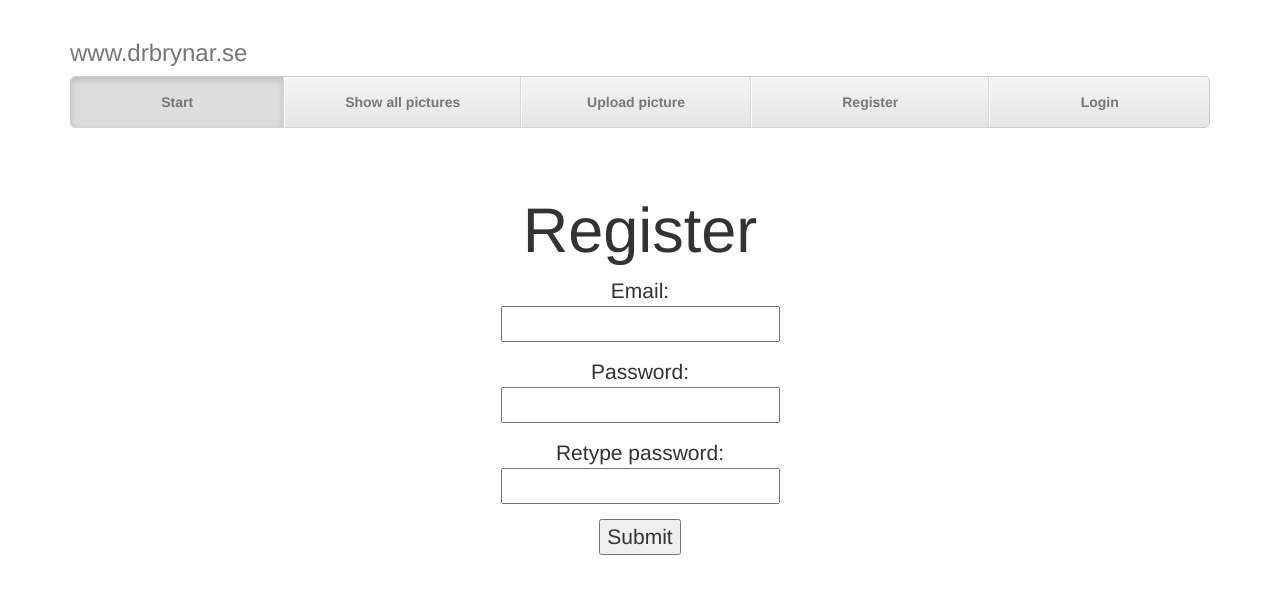
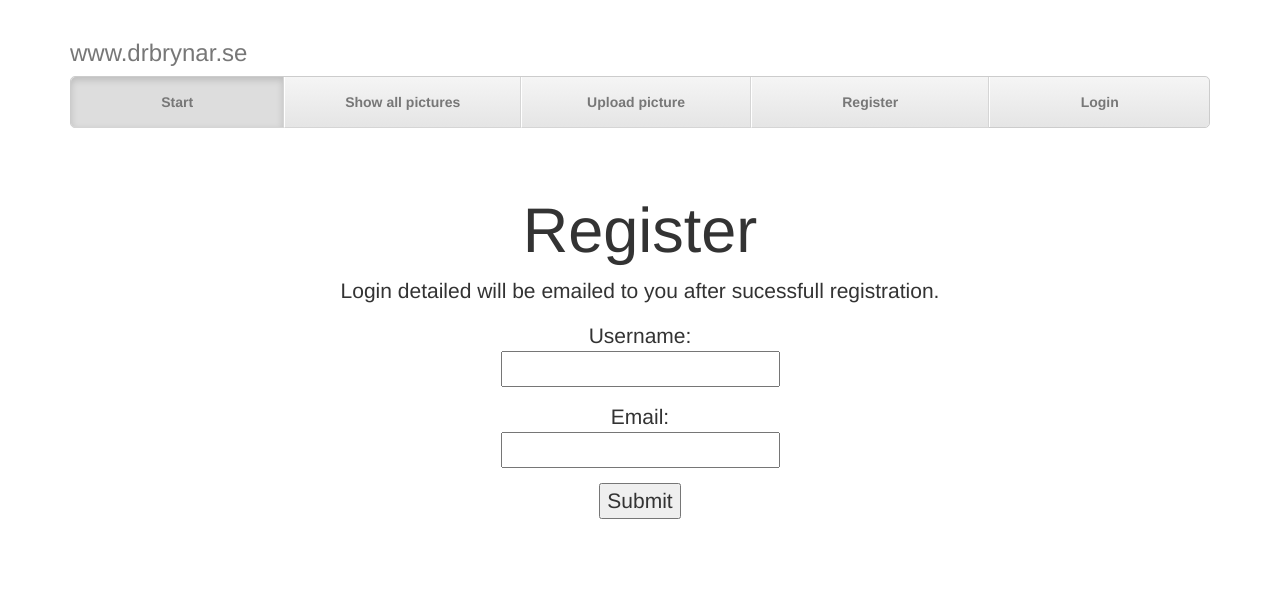
Before and after one commit to drzobin/www.drbrynar.se, a Flask app: template templates/register.html in a window 1280 px wide. Shown: the top 594 px of the page. Run offline with Flask 2, Linux system fonts and the light colour scheme; the template is opened without the code that fills it, so the values that code supplies are empty; some libraries are stand-ins or nearby versions.

Commit message:
changing registration to sending email with user/password and validating pictures

```diff
--- a/app.py
+++ b/app.py
@@ -6,7 +6,8 @@ from flask_sqlalchemy import SQLAlchemy
 from werkzeug import secure_filename
 from flask_recaptcha import ReCaptcha
 from flask.ext.images import Images
-import hashlib, datetime, random, os
+from email.mime.text import MIMEText
+import hashlib, datetime, random, os, smtplib, string, imghdr, shutil
 
 app = Flask(__name__)
 app.config.from_pyfile("config.py")
@@ -19,15 +20,44 @@ login_manager.login_view = 'login'
 
 images = Images(app)
 
+#temp folder to save files befor moved to upload folder
+app.config['TMP_FOLDER'] = '/opt/www.drbrynar.se/tmp/'
+
 #folder to save uploaded files to
 app.config['UPLOAD_FOLDER'] = '/opt/www.drbrynar.se/static/pictures/'
+
 #allowed file exstenstion when uploading a file
-app.config['ALLOWED_EXTENSIONS'] = set(['tiff','jpeg','jpg','png','img','tif','gif','bmp'])
+app.config['ALLOWED_EXTENSIONS'] = set(['tiff','jpeg','jpg','png','gif','bmp'])
+
 #max size of the uploaded files
 app.config['MAX_CONTENT_LENGTH'] = 4 * 1024 * 1024
 
 def allowed_file(filename):
   return '.' in filename and filename.rsplit('.', 1)[1] in app.config['ALLOWED_EXTENSIONS']
+
+def sendPasswordByEmail(toEmail,username,password):
+  mailSubject = "Login details on www.drbrynar.se"
+  mailText = "Username: " + username + "\n" + "Password: " + password + "\n\n" + "Kind regards" + "\n" + "DrBrynar"
+  msg = MIMEText(mailText)
+
+  msg["Subject"] = mailSubject
+  msg["From"] = "no-reply@www.drbrynar.se"
+  msg["To"] = toEmail
+
+  s = smtplib.SMTP('localhost')
+  s.sendmail(msg["From"], msg["To"], msg.as_string())
+  s.quit()
+
+def genID(size=32):
+  chars=string.ascii_uppercase + string.digits
+  return ''.join(random.choice(chars) for _ in range(size))
+
+
+def generatePassword(length):
+  chars = string.ascii_letters + string.digits + '!@#$%&*()/[]=?'
+  random.seed = (os.urandom(1024))
+
+  return ''.join(random.choice(chars) for i in range(length))
 
 @app.before_first_request
 def setup():
@@ -47,19 +77,29 @@ def load_user(id):
 @app.route("/")
 def start():
   if request.method == 'GET':
-    db.session.add(Logg("GET start", request.remote_addr,request.user_agent.string))
+    #logg to db
+    db.session.add(Logg("GET /", request.remote_addr,request.user_agent.string))
     db.session.commit()
-    rand = random.randrange(0, db.session.query(Picture).count())
-    pic_row = db.session.query(Picture)[rand]
-    #pic_filename = url_for('static', filename ="pictures/" + pic_row.filename)
-    return render_template('start.html', pic = pic_row)
+
+    #if there has not been any picture upload show error
+    if db.session.query(Picture).count() == 0:
+      return render_template('error.html', error_message = "No pictures is uploaded :(")
+    #show random picture to user
+    else:
+      rand = random.randrange(0, db.session.query(Picture).count())
+      pic_row = db.session.query(Picture)[rand]
+
+      return render_template('start.html', pic = pic_row)
 
 @app.route("/show_all_pics")
 def show_all_pics():
   if request.method == 'GET':
-    db.session.add(Logg("GET show_all", request.remote_addr,request.user_agent.string))
+    #logg to db
+    db.session.add(Logg("GET /show_all_pics", request.remote_addr,request.user_agent.string))
     db.session.commit()
+
     pics = db.session.query(Picture).all()
+
     return render_template('show_all_pics.html',pics = pics)
 
 
@@ -68,89 +108,200 @@ def show_all_pics():
 @login_required
 def upload():
   if request.method == 'GET':
-    db.session.add(Logg("GET upload", request.remote_addr,request.user_agent.string))
+    #logg to db
+    db.session.add(Logg("GET /upload", request.remote_addr,request.user_agent.string))
     db.session.commit()
+
     return render_template('upload.html')
+
   if request.method == 'POST':
-    db.session.add(Logg("POST upload", request.remote_addr,request.user_agent.string))
+    #logg to db
+    db.session.add(Logg("POST /upload", request.remote_addr,request.user_agent.string))
     db.session.commit()
+
+    #get file
     file = request.files['file']
-    if file and allowed_file(file.filename):
+
+    if file:
+      #if file exstienstion is not allowed logg and show error
+      if not allowed_file(file.filename):
+        #logg to db
+        db.session.add(Logg("POST /upload: files exstenstion is not allowed", request.remote_addr,request.user_agent.string))
+        db.session.commit()
+
+        return render_template('error.html', error_message = "File is not of allowed type. Allowed files are: " + str(app.config['ALLOWED_EXTENSIONS']))
+
+      #create secure filename
       filename = secure_filename(file.filename)
-      if os.path.exists(app.config['UPLOAD_FOLDER'] + "/" + filename):
-        return render_template('error.html', error_message = "You need to choose another filename :(")
-      db.session.add(Picture(2, filename, request.remote_addr,request.user_agent.string))
+
+      #save file in tmp folder
+      tmpID = genID()
+      tmpFolder = app.config['TMP_FOLDER'] + tmpID + "/"
+      os.mkdir(tmpFolder)
+      file.save(os.path.join(tmpFolder, filename))
+
+      #get checksums of file
+      file_in_mem = open(tmpFolder + filename,"rb").read()
+      md5 = hashlib.md5(file_in_mem).hexdigest()
+      sha1 = hashlib.sha1(file_in_mem).hexdigest()
+      sha256 = hashlib.sha256(file_in_mem).hexdigest()
+
+      #check that file is a picture, if file is not a picture do not move file to upload folder
+      fileType = imghdr.what(tmpFolder + filename)
+      if not fileType in app.config['ALLOWED_EXTENSIONS']:
+        #logg to db
+        db.session.add(Logg("POST /upload: uploaded file can not be validated with imghdr", request.remote_addr,request.user_agent.string))
+        db.session.commit()
+
+        return render_template('error.html', error_message = "File is not of allowed type. Allowed files are: " + str(app.config['ALLOWED_EXTENSIONS']))
+
+      if request.form["description"]:
+        description = request.form["description"]
+      else:
+        description = "none"
+
+      #add file data to db
+      picture = Picture(current_user.get_id(), filename, description, md5, sha1, sha256, request.remote_addr, request.user_agent.string)
+      db.session.add(picture)
       db.session.commit()
-      file.save(os.path.join(app.config['UPLOAD_FOLDER'], filename))
-      db.session.add(Logg("POST upload file: " + filename, request.remote_addr,request.user_agent.string))
+
+      #get id from db
+      newFilename = str(picture.id)
+
+      #move file to upload folder
+      shutil.move(tmpFolder + filename, app.config['UPLOAD_FOLDER'] + newFilename)
+
+      #remove tmp folder
+      shutil.rmtree(tmpFolder)
+
+      #logg to db
+      db.session.add(Logg("POST /upload: filename " + filename + " has been uploaded", request.remote_addr,request.user_agent.string))
       db.session.commit()
-      return render_template('start.html')
-    return redirect(url_for('upload'))
+
+      #return render_template('start.html')
+      return redirect(url_for('start'))
+
+    #if any of the form is empty logg and show error
+    else:
+      #logg to db
+      db.session.add(Logg("POST /upload: empty form", request.remote_addr,request.user_agent.string))
+      db.session.commit()
+
+      return render_template('error.html', error_message = "Empty form")
 
 @app.route("/login", methods=['POST', 'GET'])
 @app.route("/l", methods=['POST', 'GET'])
 def login():
   if request.method == 'GET':
-    db.session.add(Logg("GET login", request.remote_addr,request.user_agent.string))
+    #logg to db
+    db.session.add(Logg("GET /login", request.remote_addr,request.user_agent.string))
     db.session.commit()
+
     return render_template('login.html')
+
   if request.method == 'POST':
-    db.session.add(Logg("POST login", request.remote_addr,request.user_agent.string))
+    #logg to db
+    db.session.add(Logg("POST /login", request.remote_addr,request.user_agent.string))
     db.session.commit()
-    if request.form["email"] and request.form["password"]:
+
+    if request.form["username"] and request.form["password"]:
       hashed_password = hashlib.sha512(request.form["password"] + app.config["USER_PW_SALT"]).hexdigest()
-      users = db.session.query(User).filter(User.email == request.form["email"], User.password == hashed_password).first()
-      if users is None:
-        db.session.add(Logg("POST login failed login with email: " + request.form["email"] + " password: " + request.form["password"], request.remote_addr,request.user_agent.string))
+      user = db.session.query(User).filter(User.username == request.form["username"], User.password == hashed_password).first()
+
+      #if login files logg and show error
+      if user is None:
+        #logg to db
+        db.session.add(Logg("POST /login: failed login with username: " + request.form["username"] + " password: " + request.form["password"], request.remote_addr,request.user_agent.string))
         db.session.commit()
+
         return render_template('error.html', error_message = "Username or/and password is invalid")
-      login_user(users)
-      db.session.add(Logg("POST login succesfully login with email: " + request.form["email"] + " password: " + request.form["password"], request.remote_addr,request.user_agent.string))
+
+      #if login success logg and login user
+      else:
+        #logg to db
+        db.session.add(Logg("POST /login: succesfully login with username: " + request.form["username"], request.remote_addr,request.user_agent.string))
+        db.session.commit()
+
+        login_user(user)
+
+        return redirect(url_for("start"))
+
+    #if any of the form is empty logg and show errot
+    else:
+      #logg to db
+      db.session.add(Logg("POST /login: empty form", request.remote_addr,request.user_agent.string))
       db.session.commit()
-      return redirect(url_for("start"))
-    else:
-      db.session.add(Logg("POST login empty form", request.remote_addr,request.user_agent.string))
-      db.session.commit()
+
       return render_template('error.html', error_message = "Empty form")
 
 @app.route("/logout", methods=['GET'])
 def logout():
-  db.session.add(Logg("GET logout", request.remote_addr,request.user_agent.string))
+  #logg to db
+  db.session.add(Logg("GET /logout", request.remote_addr,request.user_agent.string))
   db.session.commit()
+
   logout_user()
+
   return redirect(url_for("start"))
 
 @app.route("/register/", methods=['POST', 'GET'])
 @app.route("/r/", methods=['POST', 'GET'])
 def register():
   if request.method == 'GET':
-    db.session.add(Logg("GET register", request.remote_addr,request.user_agent.string))
+    #logg to db
+    db.session.add(Logg("GET /register", request.remote_addr,request.user_agent.string))
     db.session.commit()
+
     return render_template('register.html')
+
   if request.method == 'POST':
-    db.session.add(Logg("POST register", request.remote_addr,request.user_agent.string))
+    #logg to db
+    db.session.add(Logg("POST /register", request.remote_addr,request.user_agent.string))
     db.session.commit()
-    if not request.form["email"] or not request.form["password1"] or not request.form["password2"]:
-      db.session.add(Logg("POST registeri empty form", request.remote_addr,request.user_agent.string))
+
+    #if recaptcha fileas logg and show error
+    if not recaptcha.verify():
+      #logg to db
+      db.session.add(Logg("POST /registeri: recaptcha failed", request.remote_addr,request.user_agent.string))
       db.session.commit()
-      return render_template('error.html', error_message = "Empty form")
-    if not recaptcha.verify():
-      db.session.add(Logg("POST registeri recaptcha failed", request.remote_addr,request.user_agent.string))
+
+      return render_template('error.html', error_message = "You are not a human")
+
+    if request.form["email"] and request.form["username"]:
+      #check that username is not used before
+      if db.session.query(User).filter(User.username == request.form["username"]).count() != 0:
+        #logg to db
+        db.session.add(Logg("POST /register: username is used before", request.remote_addr,request.user_agent.string))
+        db.session.commit()
+
+        return render_template('error.html', error_message = "Choose another username")
+
+      #check that email is not used before
+      if db.session.query(User).filter(User.email == request.form["email"]).count() != 0:
+        #logg to db
+        db.session.add(Logg("POST /register: email is used before", request.remote_addr,request.user_agent.string))
+        db.session.commit()
+
+        return render_template('error.html', error_message = "Choose another email")
+
+      #generate password and send it to users email
+      password = generatePassword(12)
+      hashed_password = hashlib.sha512(password + app.config["USER_PW_SALT"]).hexdigest()
+      db.session.add(User(request.form["username"],request.form["email"], hashed_password))
       db.session.commit()
-      return render_template('error.html', error_message = "You are not a human")
-    if request.form["password1"] == request.form["password2"]:
-      hashed_password = hashlib.sha512(request.form["password1"] + app.config["USER_PW_SALT"]).hexdigest()
-      db.session.add(User(request.form["email"], hashed_password))
+      sendPasswordByEmail(request.form["email"],request.form["username"],password)
+
+      return redirect(url_for("login"))
+
+    #if form is empty logg and show error
+    else:
+      #logg to db
+      db.session.add(Logg("POST /register: empty form", request.remote_addr,request.user_agent.string))
       db.session.commit()
-      db.session.add(Logg("POST register sussesfully register email: " + request.form["email"]  + " password: " + request.form["password1"], request.remote_addr,request.user_agent.string))
-      db.session.commit()
-      return redirect(url_for("login"))
-    else:
-      db.session.add(Logg("POST register error password do not match password1: " + request.form["password1"]  + " password2: " + request.form["password2"], request.remote_addr,request.user_agent.string))
-      db.session.commit()
+
       return render_template('error.html', error_message = "Passwords do not match")
 
 if __name__ == "__main__":
-  #app.debug = True
-  app.debug = False
+  app.debug = True
+  #app.debug = False
   app.run(host='0.0.0.0',port=80)
--- a/templates/login.html
+++ b/templates/login.html
@@ -3,8 +3,8 @@
 <h1>Login</h1>
 <form action="" method="post">
 <p>
-Email:<br>
-<input type="text" name="email">
+Username:<br>
+<input type="text" name="username">
 </p>
 <p>
 Password:<br>
--- a/templates/register.html
+++ b/templates/register.html
@@ -1,18 +1,17 @@
 {% extends "layout.html" %}
 {% block content %}
 <h1>Register</h1>
+<p>
+Login detailed will be emailed to you after sucessfull registration.
+</p>
 <form action="" method="post">
+<p>
+Username:<br>
+<input type="text" name="username">
+</p>
 <p>
 Email:<br>
 <input type="text" name="email">
-</p>
-<p>
-Password:<br>
-<input type="password" name="password1">
-</p>
-<p>
-Retype password:<br>
-<input type="password" name="password2">
 </p>
 <center>
 <p>
--- a/templates/upload.html
+++ b/templates/upload.html
@@ -5,6 +5,10 @@
 <form action="" method="post" enctype="multipart/form-data">
   <p>
     <input type="file" name="file" id="file">
+    <p>
+    Description(optional):
+    <input type="text" name="description">
+    </p>
     <input type="submit" value="ladda upp" name="submit">
   </p>
 </center>
```
Also changed, not shown: models.py (+19 -6 lines), templates/show_all_pics.html (+6 -1 lines), templates/start.html (+8 -1 lines), static/pictures/images.jpeg (deleted), static/pictures/klaus.jpg (deleted), static/pictures/klaus2.jpg (deleted).
